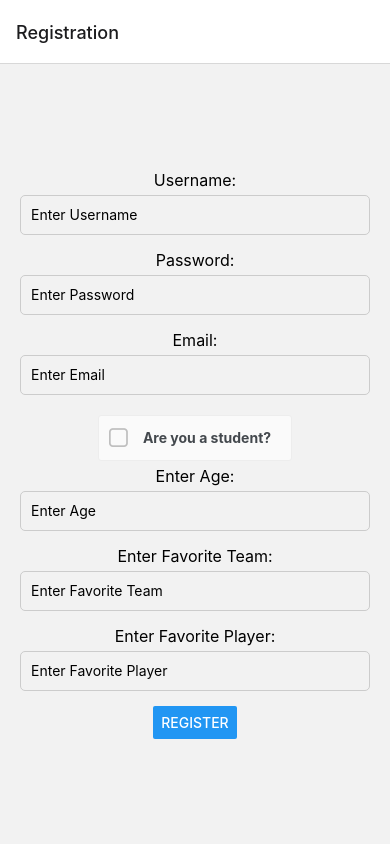
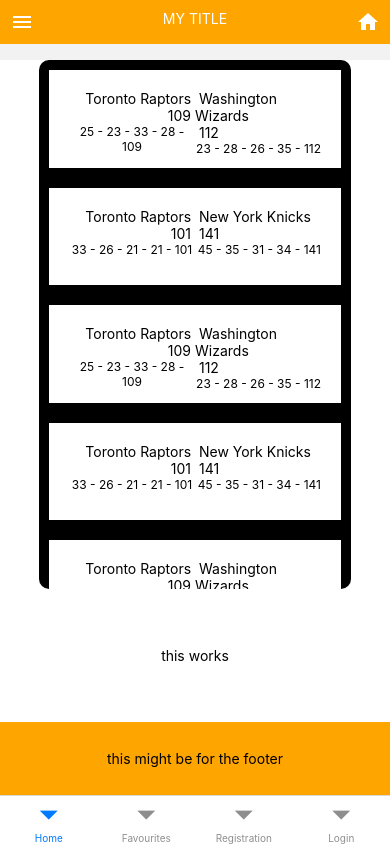
Before and after one commit to AndrewH-6400/CPAN_213_Project, a React Native app: screen / in a window 390 px wide. Built offline with nearby package versions, Linux system fonts and the light colour scheme.

Commit message:
phase 1 commit

```diff
--- a/App.js
+++ b/App.js
@@ -4,19 +4,39 @@
 import LoginScreen from './screens/login.js';
 import { NavigationContainer } from '@react-navigation/native';
 import { createStackNavigator } from '@react-navigation/stack';
+import { createBottomTabNavigator } from '@react-navigation/bottom-tabs';
+import { Provider } from 'react-redux';
+import Home from './screens/home';
+import Favourites from './screens/favourites';
+import Headbar from './components/header';
 
 const Stack = createStackNavigator();
+const Tab = createBottomTabNavigator();
+
+/*
+screenOptions={ ({route})=>{
+            header : ((navigation,route,options) => {
+              return<Headbar />
+            })
+          }}
+*/
 
 export default function App() {
   return (
     <NavigationContainer>
-      <Stack.Navigator initialRouteName = "Regisstration">
-        <Stack.Screen name="Registration" component={RegistrationScreen}/>
-        <Stack.Screen name="Login" component= {LoginScreen}/>
-      </Stack.Navigator>
+        <Tab.Navigator
+          screenOptions={ ({route}) => ({
+            header: ({navigation, route, options}) => {
+              return<Headbar />
+            }
+          })}
+        >
+          <Tab.Screen component={Home} name="Home"/>
+          <Tab.Screen component={Favourites} name="Favourites"/>
+          <Tab.Screen component={RegistrationScreen} name="Registration"/>
+          <Tab.Screen component={LoginScreen} name="Login"/>
+        </Tab.Navigator>
     </NavigationContainer>
-
-
   );
 }
 
--- /dev/null
+++ b/components/feed.js
@@ -0,0 +1,63 @@
+import { View,Text,StyleSheet, FlatList,ScrollView } from "react-native";
+import { Card } from "@rneui/base";
+
+import data from './feed.json';
+
+const Feed = () => {
+
+    const quarterlyString = (quarterly) => {
+        return(`${quarterly[0]} - ${quarterly[1]} - ${quarterly[2]} - ${quarterly[3]} - ${quarterly[4]}`)
+    }
+
+    return(
+    <ScrollView style={styles.feed} overScrollMode="never">
+            {
+                data.map((game,i)=>{
+                    return(
+                        <View
+                            key={i}
+                            style={styles.card}
+                        >
+                            <View style={styles.score}>
+                                <Text style={{textAlign:'right'}}>{game.data[0].team} </Text>
+                                <Text style={{textAlign:'right'}}>{game.data[0].score} </Text>
+                                <Text style={{textAlign:'center', fontSize:12}}>{quarterlyString(game.data[0].quarterly)}</Text>
+                            </View>
+                            <View style={styles.score}>
+                                <Text style={{textAlign:'left'}}> {game.data[1].team}</Text>
+                                <Text style={{textAlign:'left'}}> {game.data[1].score}</Text>
+                                <Text style={{textAlign:'right', fontSize:12}}>{quarterlyString(game.data[1].quarterly)}</Text>
+                            </View>
+                        </View>
+                    )
+                })
+            }
+    </ScrollView>
+    )
+}
+
+export default Feed
+
+const styles = StyleSheet.create({
+    feed:{
+        flex: 0.75,
+        width: '80%',
+        height: '60%',
+        flexDirection: 'column',
+        backgroundColor: 'black',
+        borderRadius: 10,
+
+    },
+    card: {
+        flexDirection: 'row',
+        flex: 1,
+        justifyContent:'space-between',
+        backgroundColor: 'white',
+        margin: 10,
+        padding: 20,
+
+    },
+    score: {
+        flex: 0.5,
+    }
+})
--- /dev/null
+++ b/components/feed.json
@@ -0,0 +1,170 @@
+[
+    {
+        "data":[
+            {
+                "team": "Toronto Raptors",
+                "score": 109,
+                "quarterly": [25,23,33,28,109]
+            },
+            {
+                "team": "Washington Wizards",
+                "score": 112,
+                "quarterly": [23,28,26,35,112]
+            }
+        ]
+    },
+    {
+        "data":[
+            {
+                "team": "Toronto Raptors",
+                "score": 101,
+                "quarterly": [33,26,21,21,101]
+            },
+            {
+                "team": "New York Knicks",
+                "score": 141,
+                "quarterly": [45,35,31,34,141]
+            }
+        ]
+    },
+    {
+        "data":[
+            {
+                "team": "Toronto Raptors",
+                "score": 109,
+                "quarterly": [25,23,33,28,109]
+            },
+            {
+                "team": "Washington Wizards",
+                "score": 112,
+                "quarterly": [23,28,26,35,112]
+            }
+        ]
+    },
+    {
+        "data":[
+            {
+                "team": "Toronto Raptors",
+                "score": 101,
+                "quarterly": [33,26,21,21,101]
+            },
+            {
+                "team": "New York Knicks",
+                "score": 141,
+                "quarterly": [45,35,31,34,141]
+            }
+        ]
+    },
+        {
+        "data":[
+            {
+                "team": "Toronto Raptors",
+                "score": 109,
+                "quarterly": [25,23,33,28,109]
+            },
+            {
+                "team": "Washington Wizards",
+                "score": 112,
+                "quarterly": [23,28,26,35,112]
+            }
+        ]
+    },
+    {
+        "data":[
+            {
+                "team": "Toronto Raptors",
+                "score": 101,
+                "quarterly": [33,26,21,21,101]
+            },
+            {
+                "team": "New York Knicks",
+                "score": 141,
+                "quarterly": [45,35,31,34,141]
+            }
+        ]
+    },
+    {
+        "data":[
+            {
+                "team": "Toronto Raptors",
+                "score": 109,
+                "quarterly": [25,23,33,28,109]
+            },
+            {
+                "team": "Washington Wizards",
+                "score": 112,
+                "quarterly": [23,28,26,35,112]
+            }
+        ]
+    },
+    {
+        "data":[
+            {
+                "team": "Toronto Raptors",
+                "score": 101,
+                "quarterly": [33,26,21,21,101]
+            },
+            {
+                "team": "New York Knicks",
+                "score": 141,
+                "quarterly": [45,35,31,34,141]
+            }
+        ]
+    },
+    {
+        "data":[
+            {
+                "team": "Toronto Raptors",
+                "score": 109,
+                "quarterly": [25,23,33,28,109]
+            },
+            {
+                "team": "Washington Wizards",
+                "score": 112,
+                "quarterly": [23,28,26,35,112]
+            }
+        ]
+    },
+    {
+        "data":[
+            {
+                "team": "Toronto Raptors",
+                "score": 101,
+                "quarterly": [33,26,21,21,101]
+            },
+            {
+                "team": "New York Knicks",
+                "score": 141,
+                "quarterly": [45,35,31,34,141]
+            }
+        ]
+    },
+        {
+        "data":[
+            {
+                "team": "Toronto Raptors",
+                "score": 109,
+                "quarterly": [25,23,33,28,109]
+            },
+            {
+                "team": "Washington Wizards",
+                "score": 112,
+                "quarterly": [23,28,26,35,112]
+            }
+        ]
+    },
+    {
+        "data":[
+            {
+                "team": "Toronto Raptors",
+                "score": 101,
+                "quarterly": [33,26,21,21,101]
+            },
+            {
+                "team": "New York Knicks",
+                "score": 141,
+                "quarterly": [45,35,31,34,141]
+            }
+        ]
+    }
+]
--- /dev/null
+++ b/components/header.js
@@ -0,0 +1,26 @@
+import { View, Text, Button, StyleSheet } from "react-native";
+import { Header } from "@rneui/base";
+
+const Headbar = () => {
+    return(
+        <Header
+            statusBarProps={styles.statusbar}
+            containerStyle={styles.container}
+            leftComponent={{ icon: 'menu', color: '#fff' }}
+            centerComponent={{ text: 'MY TITLE', style: { color: '#fff' } }}
+            rightComponent={{ icon: 'home', color: '#fff' }}
+        />
+    )
+}
+
+export default Headbar
+
+const styles = StyleSheet.create({
+    container: {
+        backgroundColor: 'orange',
+        marginBottom: 15
+    },
+    statusbar: {
+        backgroundColor: 'orange'
+    }
+})
--- /dev/null
+++ b/screens/favourites.js
@@ -0,0 +1,47 @@
+import { useEffect, useState } from "react";
+import { View, Text, Button, StyleSheet } from "react-native";
+import { SpeedDial } from "@rneui/base";
+
+import Feed from "../components/feed";
+
+
+const Favourites = () => {
+
+    const [open, setOpen] = useState(false)
+
+    return(
+        <View style={styles.container}>
+            <Feed />
+            <SpeedDial
+                isOpen={open}
+                icon={{name:'menu', color:'#fff'}}
+                openIcon={{name:'close', color:'#fff'}}
+                onOpen={()=>setOpen(!open)}
+                onClose={()=>setOpen(!open)}
+            >
+                <SpeedDial.Action
+                    icon={{name:'add',color:'#fff'}}
+                    title="Add"
+                    onPress={()=>console.log("Add something")}
+                />
+                <SpeedDial.Action
+                    icon={{name:'add',color:'#fff'}}
+                    title="Add"
+                    onPress={()=>console.log("Add something")}
+                />
+            </SpeedDial>
+        </View>
+    )
+}
+
+export default Favourites
+
+const styles = StyleSheet.create({
+
+    container: {
+        flex: 1,
+        backgroundColor: '#fff',
+        alignItems: 'center',
+        justifyContent: 'center',
+      },
+})
--- a/screens/home.js
+++ b/screens/home.js
@@ -1,19 +1,24 @@
-import { useEffect } from "react";
+import { useEffect, useState } from "react";
 import { View, Text, Button, StyleSheet } from "react-native";
 import Registration from "./Registration";
-
-const APIKey = "5c415b93-66df-4422-a506-10b9a006532e"
-const APITeams = "http://api.balldontlie.io/v1/teams"
+import { SpeedDial } from "@rneui/base";
+import Feed from "../components/feed";
+import Headbar from "../components/header";
 
 const Home = () => {
 
-    useEffect(()=>{
-        fetch({})
-    },[])
 
     return(
         <View style={styles.container}>
-            <Registration/>
+            <Feed />
+            <View style={[styles.container,{flex:0.25}]}>
+                <Text>this works</Text>
+            </View>
+
+            {/*footer? */}
+            <View style={styles.footer}>
+                <Text>this might be for the footer</Text>
+            </View>
         </View>
     )
 }
@@ -21,10 +26,19 @@
 export default Home
 
 const styles = StyleSheet.create({
+
     container: {
         flex: 1,
         backgroundColor: '#fff',
         alignItems: 'center',
         justifyContent: 'center',
       },
+      footer: {
+        width: '100%',
+        height: '10%',
+        backgroundColor: 'orange',
+        alignItems: 'center',
+        justifyContent: 'center'
+      },
+
 })
--- /dev/null
+++ b/screens/register.js
@@ -0,0 +1,2 @@
+//form to create account
+//check to make sure they made an email
--- /dev/null
+++ b/screens/survey.js
@@ -0,0 +1 @@
+//radio buttons or picker to let the user select what they want to narrow down data sets
```
Also changed, not shown: package.json (+5 -2 lines), screens/login.js (line endings or trailing spaces), 1 other file (tests, documents, lock files or other folders).
